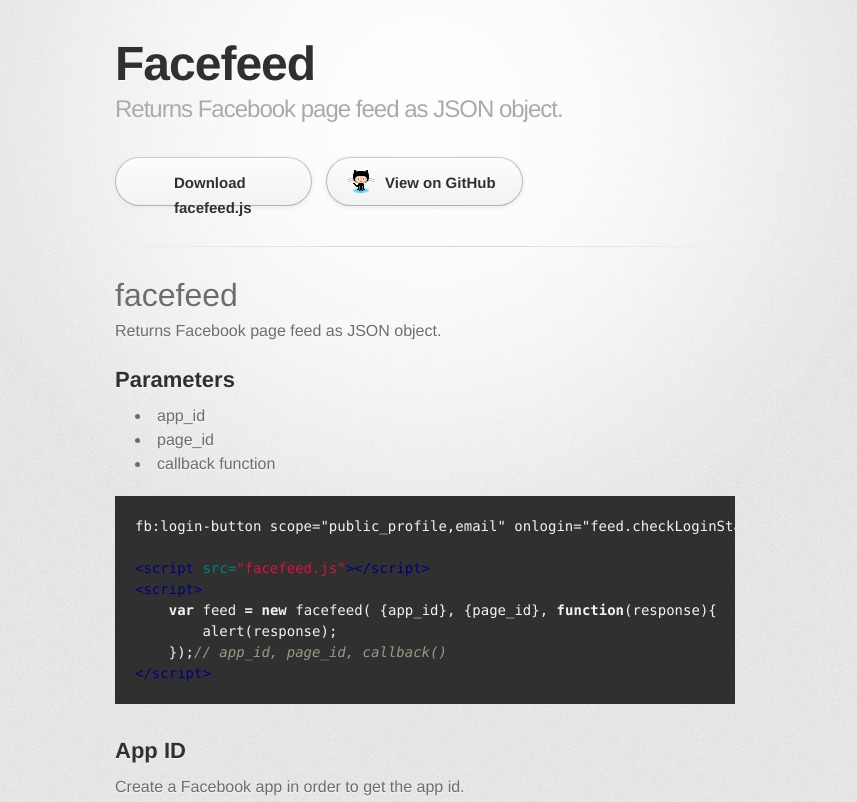
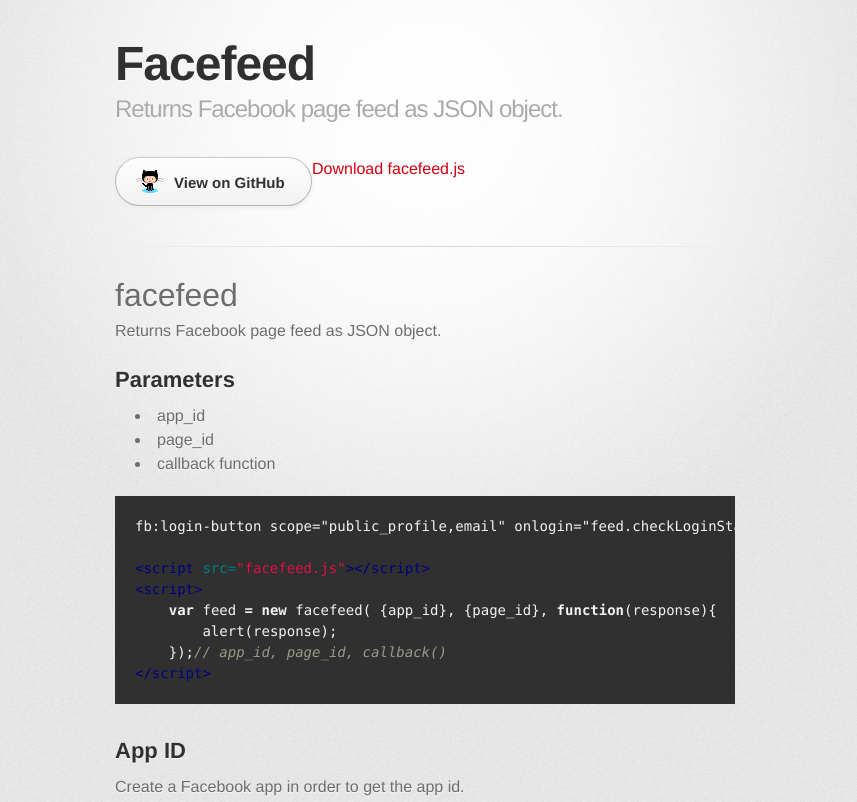
Before and after one commit to scottyg/facefeed, a plain HTML site: page index.html in a window 1280 px wide. Shown: the top 802 px of the page, without its empty margins (215-1072 px from the left). Drawn offline with Linux system fonts and the light colour scheme; a web font is replaced by a local one.

Commit message:
Update index.html

```diff
--- a/index.html
+++ b/index.html
@@ -23,7 +23,7 @@
         </header>
 
         <section id="downloads" class="clearfix">
-          <a href="https://github.com/scottyg/facefeed/releases/download/v0.1.0/facefeed.js" id="download-js" class="button"><span>Download facefeed.js</span></a>
+          <a href="https://github.com/scottyg/facefeed/releases/download/v0.1.0/facefeed.js"><span>Download facefeed.js</span></a>
           <a href="https://github.com/scottyg/facefeed" id="view-on-github" class="button"><span>View on GitHub</span></a>
         </section>
 
```
